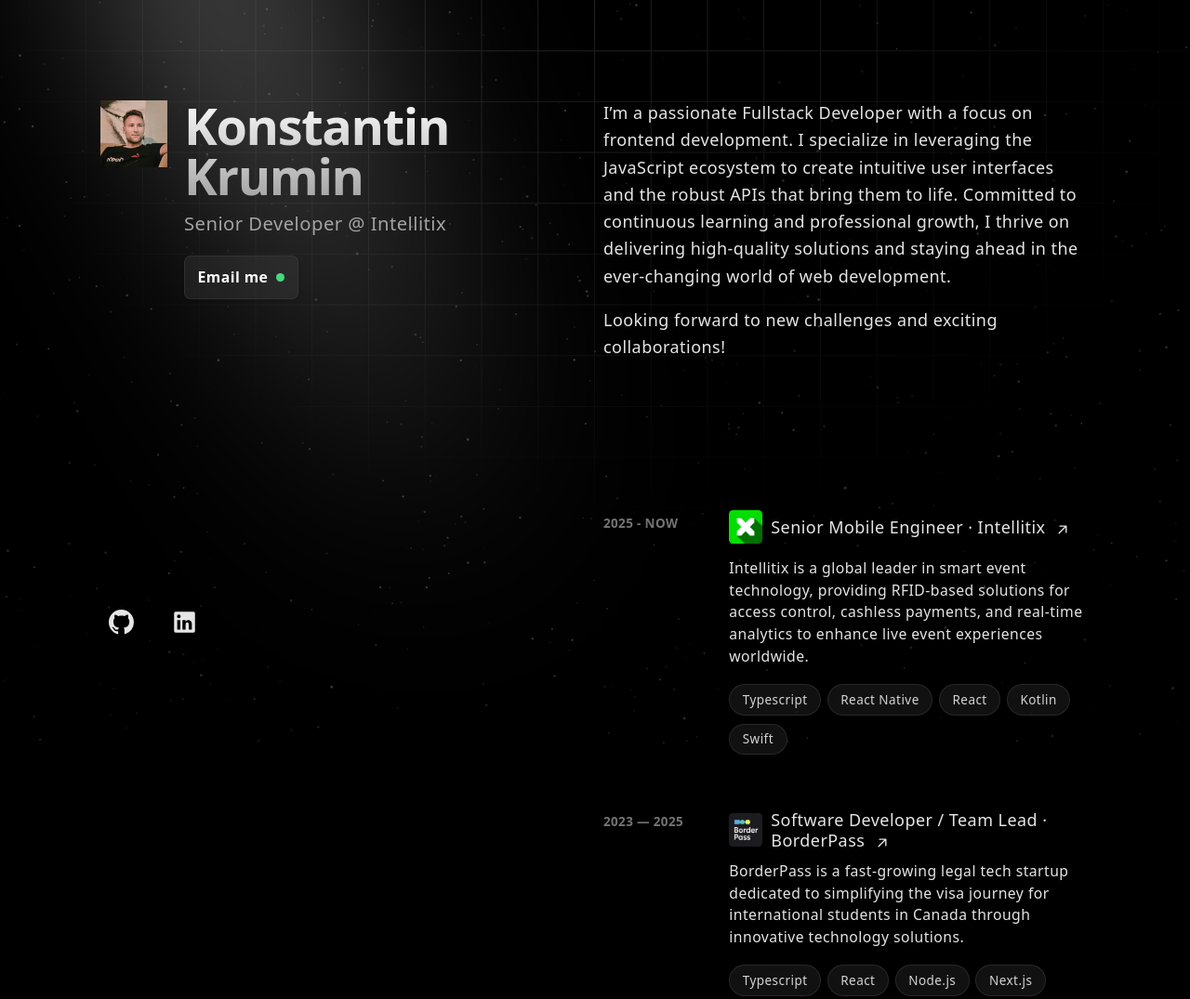
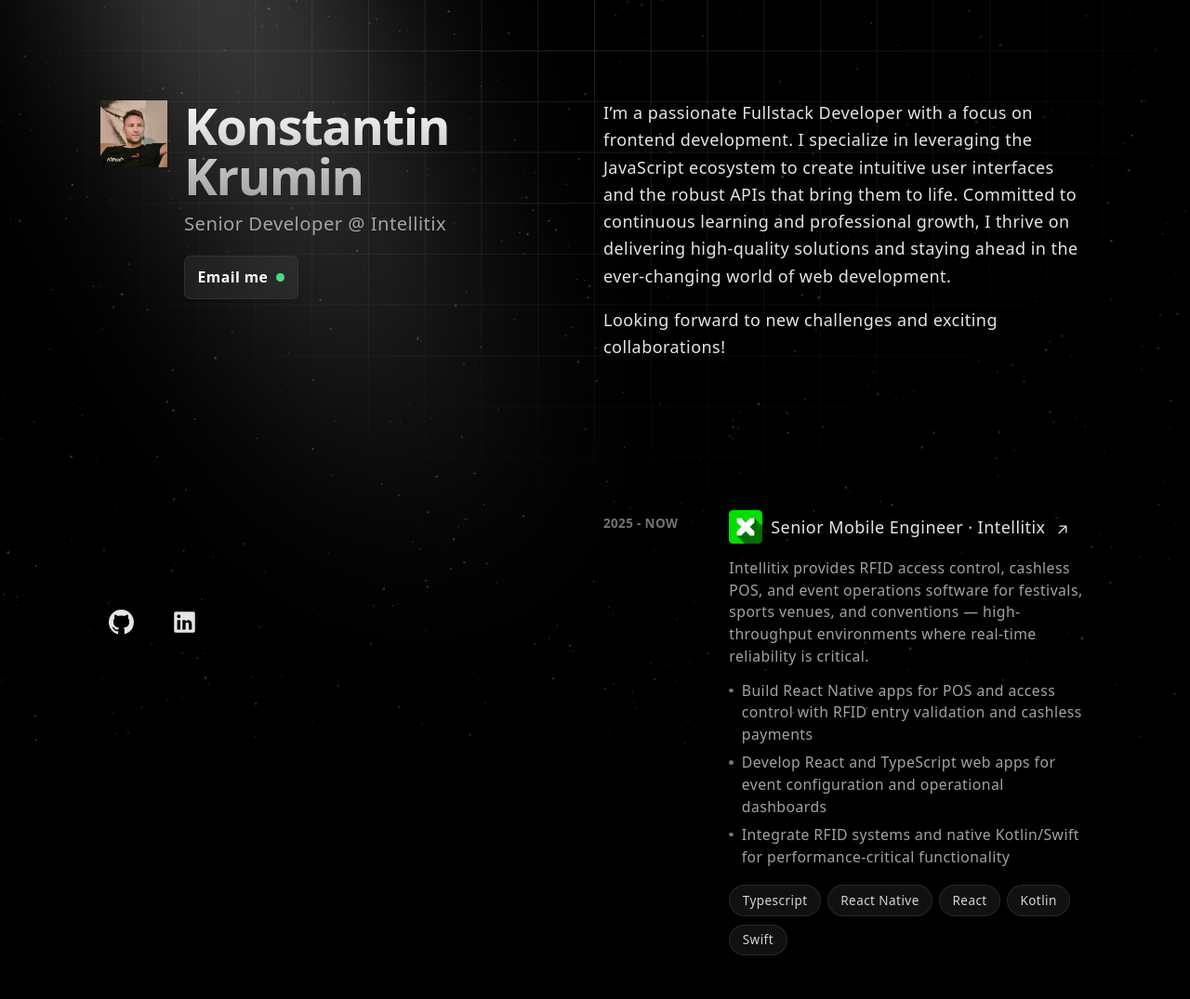
Before and after one commit to konstantinkrumin/portfolio, an Astro site: page / in a window 1280 px wide. Shown: the top 1075 px of the page at 93% size. Built offline with nearby package versions, Linux system fonts and the light colour scheme; Astro itself is replaced by a stand-in of ours; animation ran at ten frames a second.

Commit message:
Update experiences

```diff
--- a/src/components/experience/index.astro
+++ b/src/components/experience/index.astro
@@ -2,8 +2,16 @@
 import type { Props } from "./props";
 import IconArrow from "../icons/arrow.astro";
 
-const { dates, title, company, companyUrl, description, technologies, logo } =
-  Astro.props;
+const {
+  dates,
+  title,
+  company,
+  companyUrl,
+  description,
+  highlights,
+  technologies,
+  logo,
+} = Astro.props;
 ---
 
 <li>
@@ -54,9 +62,21 @@ const { dates, title, company, companyUrl, description, technologies, logo } =
           </a>
         </div>
       </h3>
-      <p class="mt-2 text-sm leading-normal">
+      <p class="mt-2 text-sm leading-normal text-neutral-400">
         {description}
       </p>
+      {
+        highlights.length > 0 && (
+          <ul class="mt-3 space-y-1.5 text-sm leading-normal text-neutral-400">
+            {highlights.map((highlight) => (
+              <li class="flex gap-2">
+                <span class="mt-2 h-1 w-1 shrink-0 rounded-full bg-neutral-500" />
+                <span>{highlight}</span>
+              </li>
+            ))}
+          </ul>
+        )
+      }
       {
         technologies.length && (
           <ul class="mt-2 flex flex-wrap" aria-label="Technologies used">
--- a/src/components/experience/props.ts
+++ b/src/components/experience/props.ts
@@ -4,6 +4,7 @@ export interface Props {
   company: string;
   companyUrl: string;
   description: string;
+  highlights: string[];
   technologies: string[];
   logo?: string;
 }
--- a/src/data/experience.ts
+++ b/src/data/experience.ts
@@ -1,20 +1,19 @@
 import type { Props as ExperienceProp } from "../components/experience/props";
 
 export const EXPERIENCE: ExperienceProp[] = [
-    {
+  {
     dates: "2025 - Now",
     title: "Senior Mobile Engineer",
     company: "Intellitix",
     companyUrl: "https://www.intellitix.com/",
     description:
-      "Intellitix is a global leader in smart event technology, providing RFID-based solutions for access control, cashless payments, and real-time analytics to enhance live event experiences worldwide.",
-    technologies: [
-      "Typescript",
-      "React Native",
-      "React",
-      "Kotlin",
-      "Swift"
+      "Intellitix provides RFID access control, cashless POS, and event operations software for festivals, sports venues, and conventions — high-throughput environments where real-time reliability is critical.",
+    highlights: [
+      "Build React Native apps for POS and access control with RFID entry validation and cashless payments",
+      "Develop React and TypeScript web apps for event configuration and operational dashboards",
+      "Integrate RFID systems and native Kotlin/Swift for performance-critical functionality",
     ],
+    technologies: ["Typescript", "React Native", "React", "Kotlin", "Swift"],
     logo: "/logos/intellitix.jpeg",
   },
   {
@@ -23,7 +22,13 @@ export const EXPERIENCE: ExperienceProp[] = [
     company: "BorderPass",
     companyUrl: "https://www.borderpass.ca/",
     description:
-      "BorderPass is a fast-growing legal tech startup dedicated to simplifying the visa journey for international students in Canada through innovative technology solutions.",
+      "BorderPass is a legal tech startup simplifying the visa journey for international students in Canada. I progressed from full-stack developer to team lead, owning immigration workflows end to end.",
+    highlights: [
+      "Led developers delivering immigration application flows from requirements through deployment",
+      "Revamped application processing streams — UI and business logic for a faster, clearer experience",
+      "Built Permanent Residency flow with Stripe payments and integrated GoodData analytics",
+      "Established engineering practices through code reviews, mentoring, and sprint planning",
+    ],
     technologies: [
       "Typescript",
       "React",
@@ -43,7 +48,12 @@ export const EXPERIENCE: ExperienceProp[] = [
     company: "Hölmetrics",
     companyUrl: "https://holmetrics.com/",
     description:
-      "Hölmetrics is a data-analytics company that provides enterprise-level employee experience and organizational performance analysis. The company enables leaders to make real-time data-informed decisions, driving both employee satisfaction and business performance.",
+      "Hölmetrics delivers enterprise employee experience and organizational performance analytics, helping leaders make real-time, data-informed decisions.",
+    highlights: [
+      "Led action plans — HR data visualizations with full-stack UI and backend API development",
+      "Built interactive Highcharts dashboards for organizational data analysis",
+      "Owned UI, backend APIs, and AWS infrastructure across the development lifecycle",
+    ],
     technologies: [
       "Typescript",
       "Javascript",
@@ -52,6 +62,7 @@ export const EXPERIENCE: ExperienceProp[] = [
       "Node.js",
       "Express.js",
       "TailwindCSS",
+      "Highcharts",
       "MySQL",
       "AWS",
     ],
@@ -63,7 +74,12 @@ export const EXPERIENCE: ExperienceProp[] = [
     company: "ICL Services",
     companyUrl: "https://icl-services.com/eng/",
     description:
-      "ICL Services is a leading project-based outsourcing company in Russia, providing IT solutions to a diverse range of industries. Known for its expertise and innovation, the company serves as a trusted partner to businesses across the region.",
+      "ICL Services is a project-based IT outsourcing company. As sole frontend developer, I delivered admin and customer-facing flows from Figma prototypes through production.",
+    highlights: [
+      "Built admin dashboard from scratch — claims, complaints, and real-time chat",
+      "Developed customer inquiry flows aligned with business analysts and backend engineers",
+      "Shipped responsive UI from Figma using React, TypeScript, Redux, and Material UI",
+    ],
     technologies: [
       "Typescript",
       "Javascript",
```
Also changed, not shown: 1 other file.
